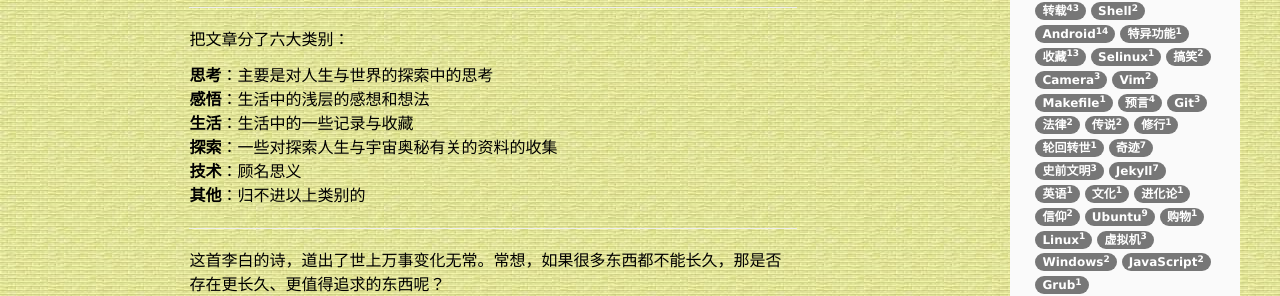
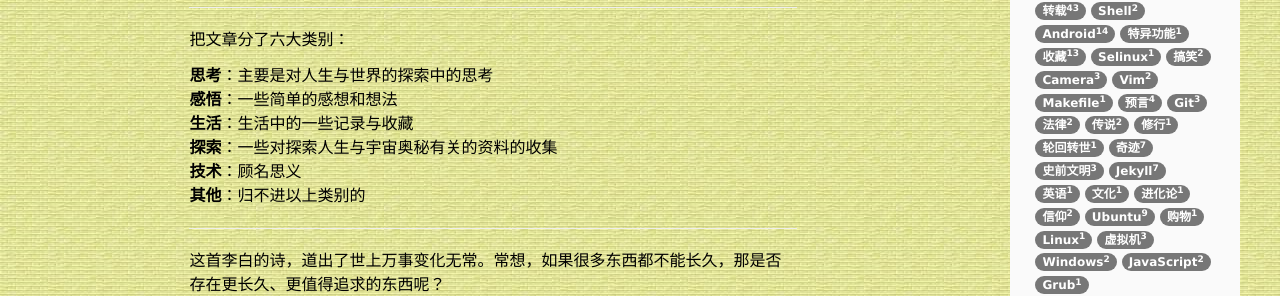
Before and after one commit to cleanli/cleanhome, a Jekyll site: the page built from about.md, in a window 1280 px wide. Shown: the part 589-885 px from the top of the page. Built offline with Jekyll 4.4.1, drawn with Linux system fonts in a browser that asks for light colours.

Commit message:
update about

```diff
--- a/about.md
+++ b/about.md
@@ -17,7 +17,7 @@ header-img: "img/post-bg-02.jpg"
 把文章分了六大类别：<br>
 
 **思考**：主要是对人生与世界的探索中的思考<br>
-**感悟**：生活中的浅层的感想和想法<br>
+**感悟**：一些简单的感想和想法<br>
 **生活**：生活中的一些记录与收藏<br>
 **探索**：一些对探索人生与宇宙奥秘有关的资料的收集<br>
 **技术**：顾名思义<br>
```
